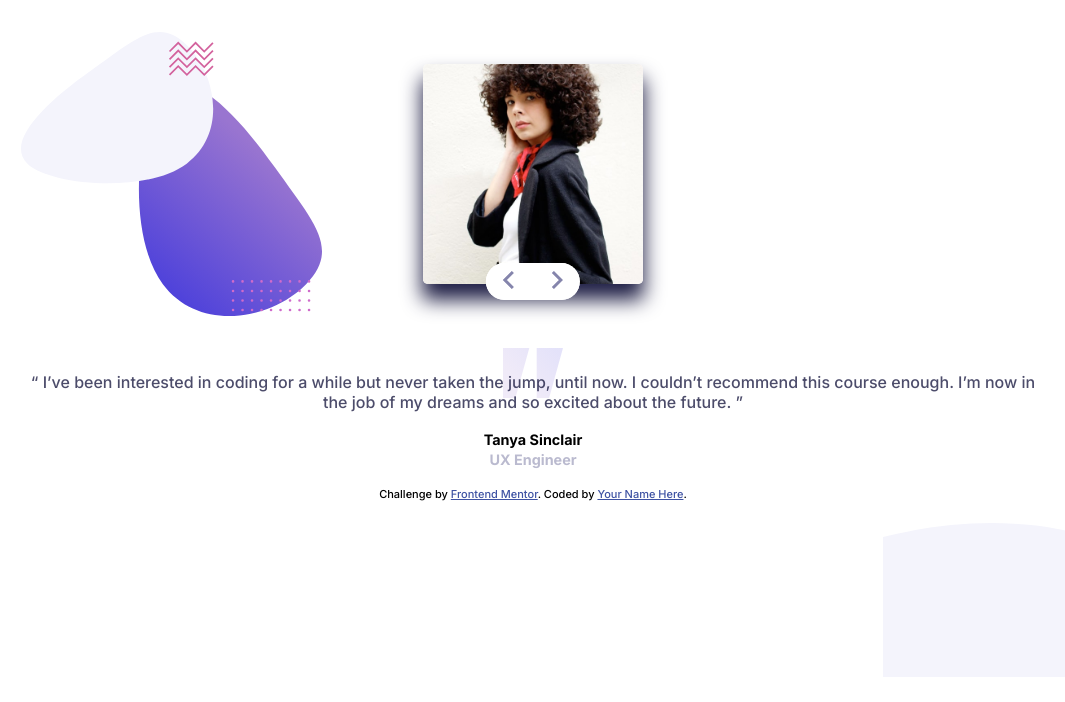
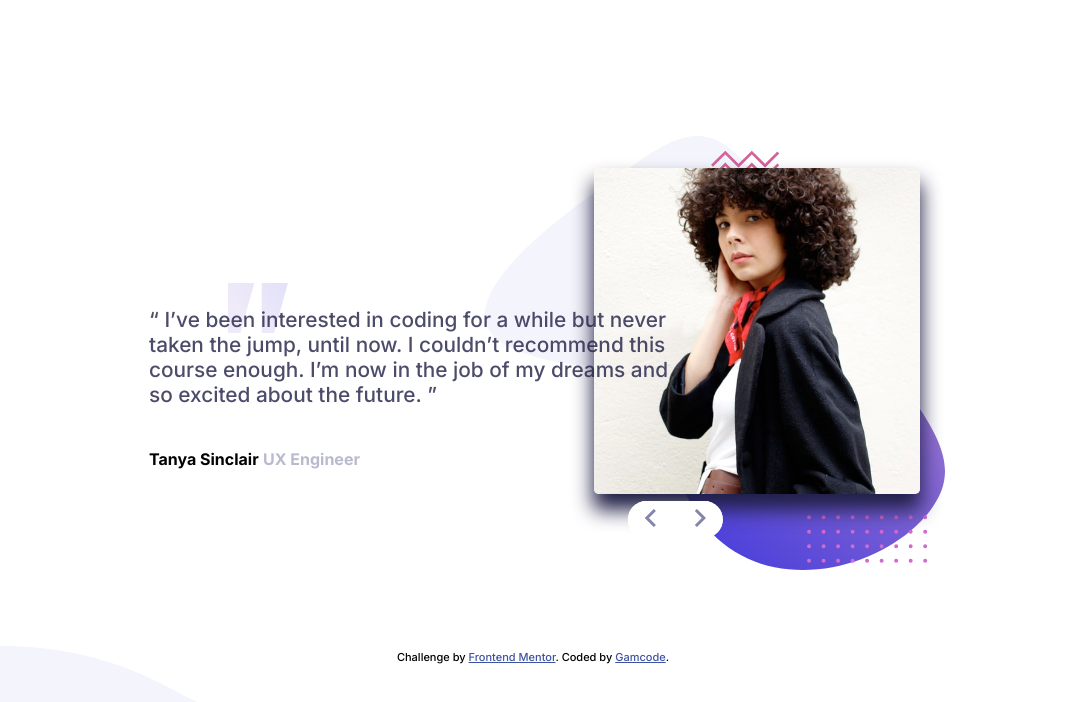
Before and after one commit to gamcode98/Coding-bootcamp-testimonials-slider-challenge-hub, a plain HTML site: page public/index.html in a window 1280 px wide. Shown: the whole page, without its empty margins (107-1172 px from the left). Drawn offline with Linux system fonts and the light colour scheme.

Commit message:
ready I guess

```diff
--- a/public/css/styles.css
+++ b/public/css/styles.css
@@ -1,4 +1,3 @@
-@import url("https://fonts.googleapis.com/css2?family=Inter:wght@300;500;700&display=swap");
 :root {
   /* Colors */
   /* Primary */
@@ -17,17 +16,14 @@ body {
   background-repeat: no-repeat;
   background-position: right -25vw bottom -18vh;
 }
-.hero-image {
-  display: block;
-  margin-left: auto;
-  margin-right: auto;
-  border-radius: 0.3rem;
-  box-shadow: 0px 15px 20px 1px var(--DarkBlue);
-}
 .w-rapper {
   width: 80%;
   margin-left: auto;
   margin-right: auto;
+}
+
+.slider {
+  position: relative;
 }
 .hero-container {
   background-image: url("./../assets/images/pattern-bg.svg");
@@ -36,9 +32,37 @@ body {
   margin-bottom: 2rem;
   padding-top: 2rem;
   padding-bottom: 2rem;
+}
+.slider-slides {
+  height: 220px;
   position: relative;
 }
-.btns {
+.slider-slide-info,
+.slider-slide-img {
+  position: absolute;
+  top: 0;
+  left: 0;
+  width: 100%;
+  height: 100%;
+  opacity: 0;
+  visibility: hidden;
+  transition: opacity 1s ease;
+}
+.hero-image {
+  display: block;
+  margin-left: auto;
+  margin-right: auto;
+  border-radius: 0.3rem;
+  box-shadow: 0px 15px 20px 1px var(--DarkBlue);
+  object-fit: cover;
+  object-position: 50% 0%;
+}
+.slider-slide-info.active,
+.slider-slide-img.active {
+  opacity: 1;
+  visibility: visible;
+}
+.slider-btns {
   position: absolute;
   left: 50%;
   transform: translateX(-50%);
@@ -49,6 +73,7 @@ body {
 }
 .btn-prev,
 .btn-next {
+  cursor: pointer;
   border: none;
   background-color: inherit;
 }
@@ -60,7 +85,6 @@ body {
 }
 .info-container {
   padding-top: 2rem;
-  position: relative;
 }
 .info-container::before {
   content: "";
@@ -102,3 +126,56 @@ body {
 .attribution a {
   color: hsl(228, 45%, 44%);
 }
+@media screen and (min-width: 768px) {
+  .hero-image {
+    width: 60%;
+  }
+  .hero-container .slider-slides {
+    height: 370px;
+  }
+  .info-container .slider-slides {
+    height: 140px;
+  }
+}
+@media screen and (min-width: 1024px) {
+  body {
+    margin: 0;
+    gap: 3rem;
+    align-items: center;
+    min-height: 100vh;
+    background-position: left bottom;
+  }
+  main {
+    display: flex;
+    align-items: center;
+    flex-direction: row-reverse;
+    width: 85%;
+    margin-right: 6rem;
+    position: relative;
+  }
+  .slider-btns {
+    position: absolute;
+    left: 35%;
+    bottom: 2rem;
+    background-color: var(--White);
+    border-radius: 2rem;
+    overflow: hidden;
+  }
+  .info-container {
+    position: relative;
+    left: 13rem;
+  }
+  .paraph-info {
+    text-align: left;
+    font-size: 1.3rem;
+  }
+  .name-info,
+  .profession-info {
+    text-align: left;
+    display: inline-block;
+    font-size: 1rem;
+  }
+  .info-container::before {
+    left: 20%;
+  }
+}
--- a/public/index.html
+++ b/public/index.html
@@ -7,6 +7,9 @@
   <!-- displays site properly based on user's device -->
 
   <link rel="icon" type="image/png" sizes="32x32" href="./images/favicon-32x32.png">
+  <link rel="preconnect" href="https://fonts.googleapis.com">
+  <link rel="preconnect" href="https://fonts.gstatic.com" crossorigin>
+  <link href="https://fonts.googleapis.com/css2?family=Inter:wght@300;500;700&display=swap" rel="stylesheet">
   <link rel="stylesheet" href="./css/styles.css">
 
   <title>Frontend Mentor | Coding Bootcamp Testimonials Slider</title>
@@ -15,9 +18,16 @@
 
 <body>
   <main>
-    <div class="hero-container w-rapper">
+    <div class="slider hero-container w-rapper">
+      <div class="slider-slides">
+        <div class="slider-slide-img active">
           <img src="./assets/images/image-tanya.jpg" alt="image-tanya" width="220" class="hero-image">
-      <div class="btns">
+        </div>
+        <div class="slider-slide-img">
+          <img src="./assets/images/image-john.jpg" alt="image-john" width="220" class="hero-image">
+        </div>
+      </div>
+      <div class="slider-btns">
         <button class="btn-prev">
           <svg xmlns="http://www.w3.org/2000/svg" width="13" height="18">
             <path fill="none" stroke="#8585AC" stroke-width="3" d="M11 1L3 9l8 8" />
@@ -30,7 +40,9 @@
         </button>
       </div>
     </div>
-    <div class="info-container w-rapper">
+    <div class="slider info-container w-rapper">
+      <div class="slider-slides">
+        <div class="slider-slide-info active">
           <p class="paraph-info">
             “ I’ve been interested in coding for a while but never taken the jump, until now.
             I couldn’t recommend this course enough. I’m now in the job of my dreams and so
@@ -43,19 +55,31 @@
             UX Engineer
           </h4>
         </div>
-
-    <!-- “ If you want to lay the best foundation possible I’d recommend taking this course.
+        <div class="slider-slide-info">
+          <p class="paraph-info">
+            “ If you want to lay the best foundation possible I’d recommend taking this course.
             The depth the instructors go into is incredible. I now feel so confident about
             starting up as a professional developer. ”
+          </p>
+          <h4 class="name-info">
+            John Tarkpor
+          </h4>
+          <h4 class="profession-info">
+            Junior Front-end Developer
+          </h4>
+        </div>
 
-    John Tarkpor
-    Junior Front-end Developer -->
+      </div>
+    </div>
+
   </main>
 
   <div class="attribution">
     Challenge by <a href="https://www.frontendmentor.io?ref=challenge" target="_blank">Frontend Mentor</a>.
-    Coded by <a href="#">Your Name Here</a>.
+    Coded by <a href="#">Gamcode</a>.
   </div>
+
+  <script src="./js/index.js"></script>
 </body>
 
 </html>
--- a/public/js/index.js
+++ b/public/js/index.js
@@ -0,0 +1,35 @@
+const d = document;
+
+const slider = () => {
+  const $nextBtn = d.querySelector(".slider-btns .btn-next"),
+    $prevBtn = d.querySelector(".slider-btns .btn-prev"),
+    $slidesImgs = d.querySelectorAll(".slider-slide-img"),
+    $slidesInfo = d.querySelectorAll(".slider-slide-info");
+
+  let i = 0;
+
+  d.addEventListener("click", (e) => {
+    if (e.target === $prevBtn || e.target === $prevBtn.firstElementChild) {
+      $slidesImgs[i].classList.remove("active");
+      $slidesInfo[i].classList.remove("active");
+      i--;
+      if (i < 0) {
+        i = $slidesImgs.length - 1;
+      }
+      $slidesImgs[i].classList.add("active");
+      $slidesInfo[i].classList.add("active");
+    }
+    if (e.target === $nextBtn || e.target === $nextBtn.firstElementChild) {
+      $slidesImgs[i].classList.remove("active");
+      $slidesInfo[i].classList.remove("active");
+      i++;
+      if (i >= $slidesImgs.length) {
+        i = 0;
+      }
+      $slidesImgs[i].classList.add("active");
+      $slidesInfo[i].classList.add("active");
+    }
+  });
+};
+
+slider();
```
Lines whose indentation alone changed are shown as unchanged.
